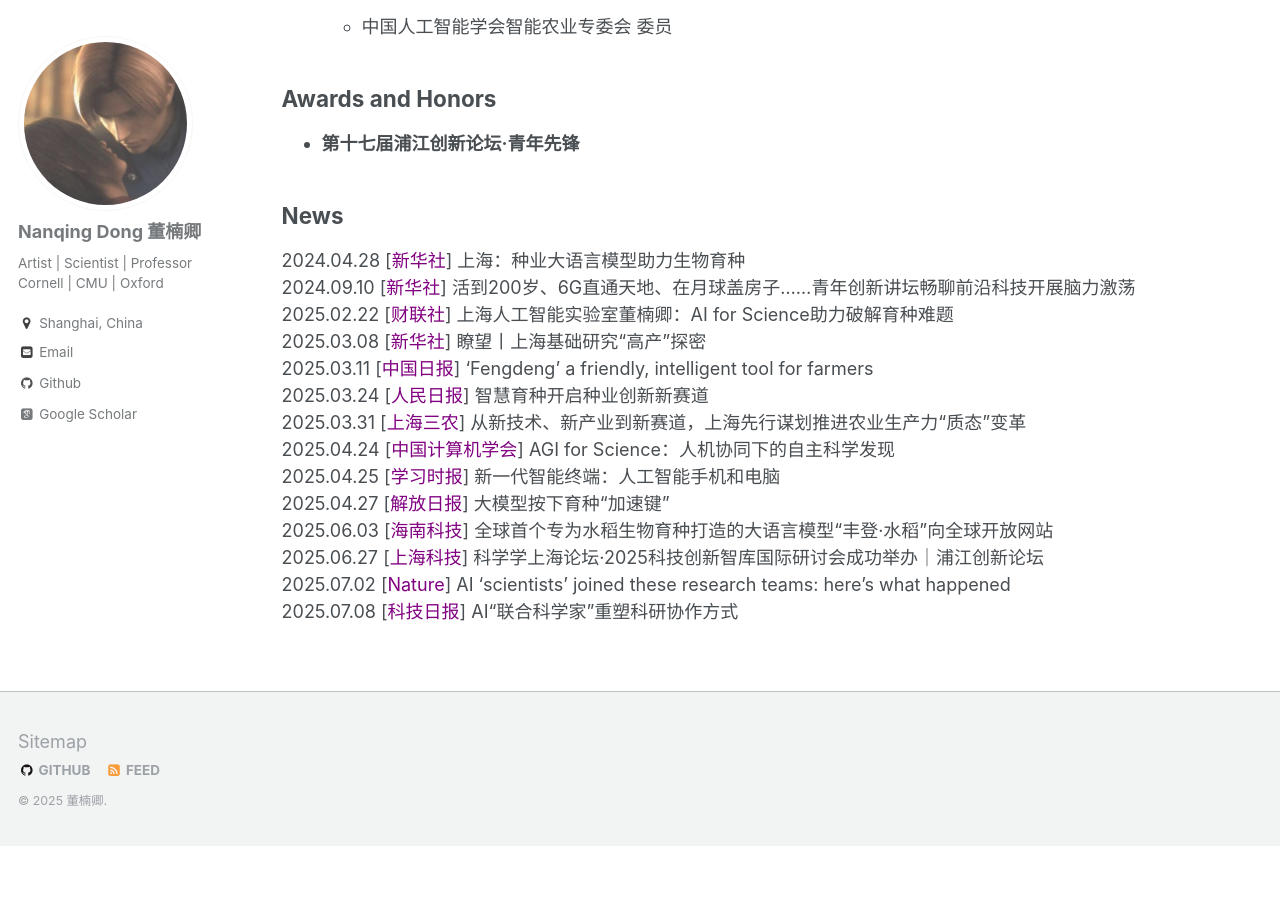
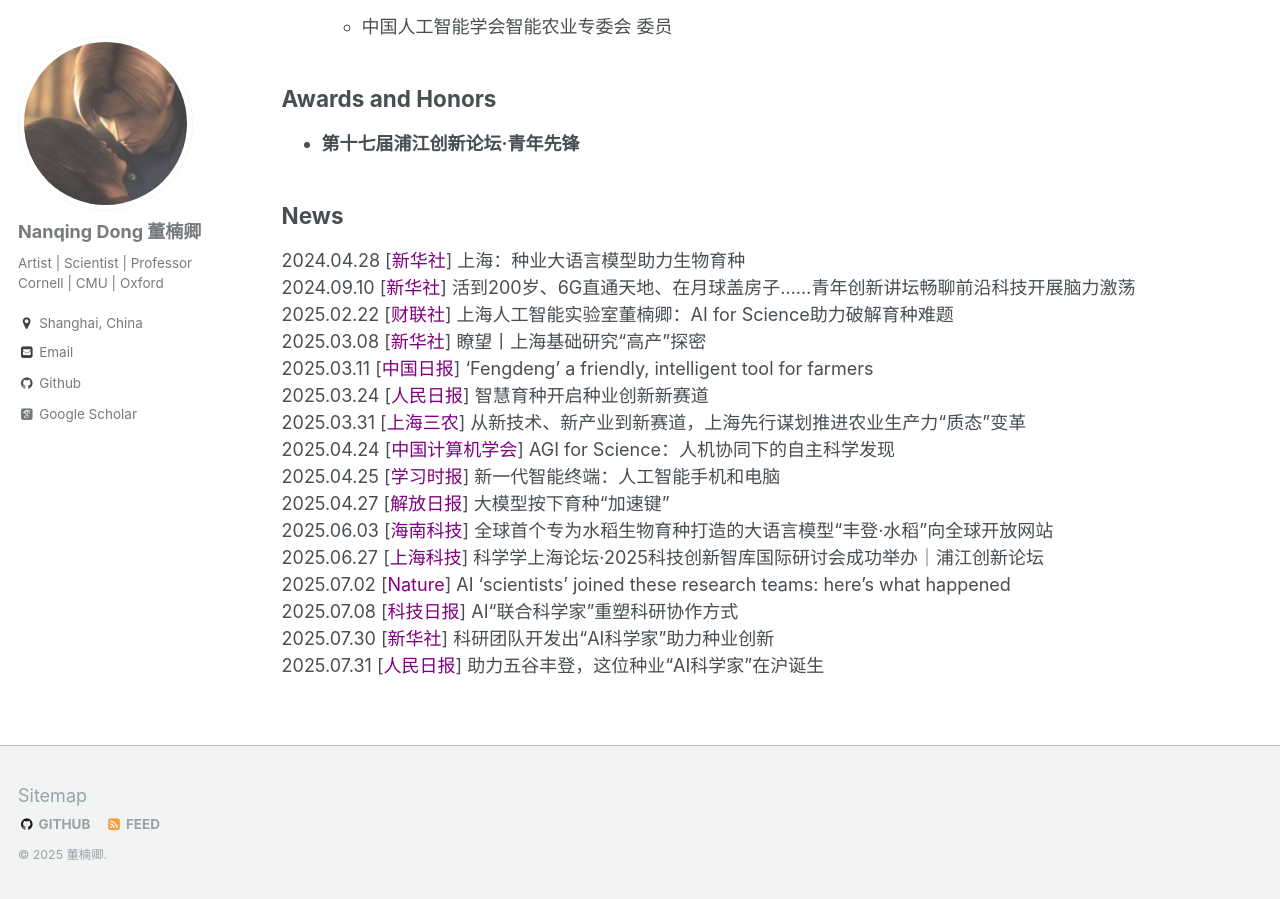
Before and after one commit to eveningdong/eveningdong.github.io, a Jekyll site: the page built from _pages/academic.md, in a window 1280 px wide and 900 px high, scrolled down 2399 px. Built offline with Jekyll 4.4.1, drawn with Linux system fonts in a browser that asks for light colours; some web fonts are replaced; before the commit the page ends 3245 px from its top, so only the background shows below that.

Commit message:
Update academic.md

```diff
--- a/_pages/academic.md
+++ b/_pages/academic.md
@@ -165,3 +165,5 @@ author_profile: true
 2025.06.27 [[<span style="color:purple">上海科技</span>]](https://mp.weixin.qq.com/s/7ajCOdA_FMP1uppwvGhslA) 科学学上海论坛·2025科技创新智库国际研讨会成功举办｜浦江创新论坛
 2025.07.02 [[<span style="color:purple">Nature</span>]](https://www.nature.com/articles/d41586-025-02028-5) AI ‘scientists’ joined these research teams: here’s what happened
 2025.07.08 [[<span style="color:purple">科技日报</span>]](https://digitalpaper.stdaily.com/http_www.kjrb.com/kjrb/html/2025-07/08/content_591168.htm?div=-1) AI“联合科学家”重塑科研协作方式
+2025.07.30 [[<span style="color:purple">新华社</span>]](https://h.xinhuaxmt.com/vh512/share/12668004?docid=12668004&newstype=1001&d=135006a&channel=weixin&time=1753891279811) 科研团队开发出“AI科学家”助力种业创新
+2025.07.31 [[<span style="color:purple">人民日报</span>]](https://www.peopleapp.com/column/30049830664-500006407463) 助力五谷丰登，这位种业“AI科学家”在沪诞生
```
